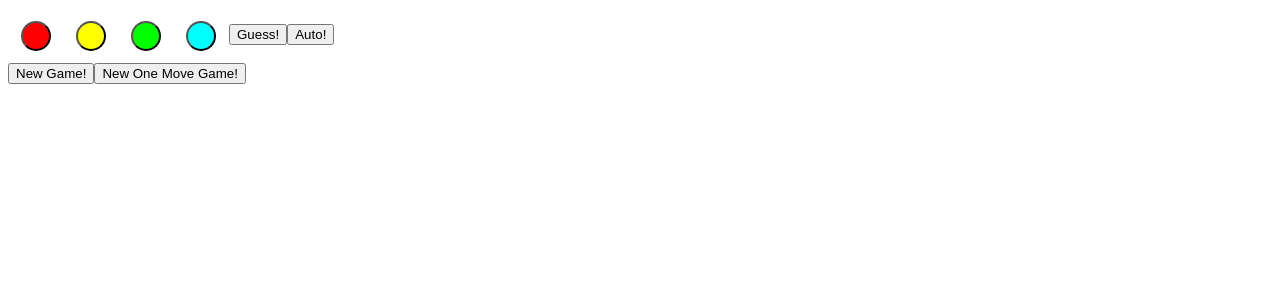
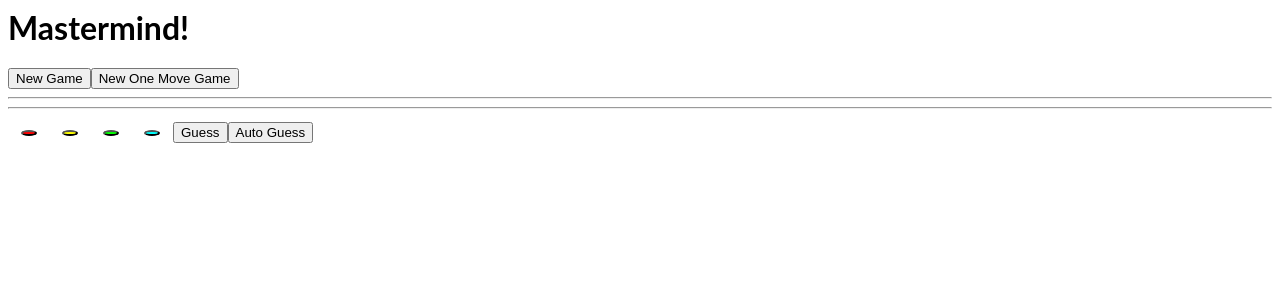
Before and after one commit to wcyuan/react-ts-mastermind, a React (Create React App) app: page / in a window 1280 px wide. Shown: the top 300 px of the page. Built offline with nearby package versions, Linux system fonts and the light colour scheme.

Commit message:
Make the guess pegs bigger
and add a header

```diff
--- a/src/index.tsx
+++ b/src/index.tsx
@@ -1,6 +1,5 @@
 import React, { Component } from 'react';
 import { render } from 'react-dom';
-import Hello from './Hello';
 import './style.css';
 import * as mastermind from "./mastermind";
 
@@ -16,22 +15,35 @@ function Peg(props) {
   return (<button
            className={className}
            onClick={props.onClick}
+           disabled={props.disabled}
            style={style} />);
 }
 
 function EvalPeg(props) {
-  return Peg({color: props.color, size: "small"});
+  return Peg({color: props.color, size: "small", disabled: true});
 }
 
 function GuessPeg(props) {
-  return Peg({color: props.color, onClick: props.onClick, size: "big"});
+  return Peg({
+    color: props.color,
+    onClick: props.onClick,
+    size: "biggest",
+    disabled:  false,
+  });
 }
+
+function HistoryPeg(props) {
+  return Peg({color: props.color, size: "big"});
+}
+
 
 function Row(props) {
   const items = [];
   for (let ii = 0; ii < props.guess.length; ii++) {
     items.push(
-      <GuessPeg key={ii} color={Util.getColor(props.game, props.guess[ii])} />)
+      <HistoryPeg
+       key={ii}
+       color={Util.getColor(props.game, props.guess[ii])} />)
   }
   for (let ii = 0; ii < props.result.exact; ii++) {
     items.push(<EvalPeg color="red" key={"exact"+ii} />)
@@ -80,10 +92,10 @@ class NextGuessRow extends Component {
       <div>
       {items}
       <button onClick={() => this.props.onSubmit(this.state.guess)}>
-       Guess!
+       Guess
       </button>
       <button onClick={() => this.makeAutoGuess()}>
-       Auto!
+       Auto Guess
       </button>
       </div>
       );
@@ -203,19 +215,21 @@ class GameUI extends Component {
     }
     return (
       <div key={this.state.key}>
+      <button onClick={() => this.newGame()}>
+       New Game
+      </button>
+      <button onClick={() => this.newOneMoveGame()}>
+       New One Move Game
+      </button>
+      <hr/>
       {past_guesses}
+      <hr/>
       <NextGuessRow
        key="next"
        game={this.state.game}
        auto={this.getAutoGuess.bind(this)}
        onSubmit={this.handleNewGuess.bind(this)}
        />
-      <button onClick={() => this.newGame()}>
-       New Game!
-      </button>
-      <button onClick={() => this.newOneMoveGame()}>
-       New One Move Game!
-      </button>
       </div>
     );
   }
@@ -232,6 +246,7 @@ class App extends Component<AppProps, AppState> {
   render() {
     return (
       <div>
+        <h1>Mastermind!</h1>
         <GameUI width={4} num_pegs={6} />
       </div>
     );
```
